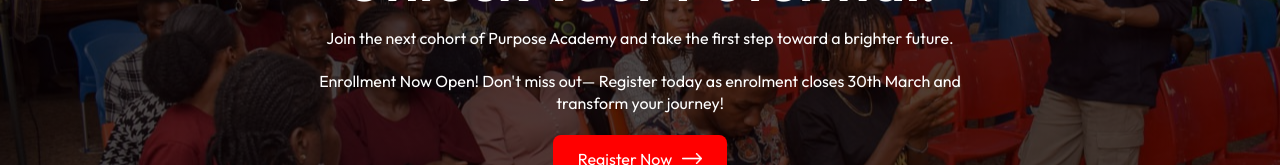
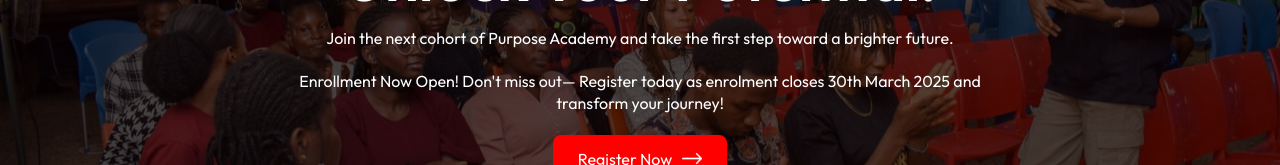
Before and after one commit to DuoDduo/Purpose-Academy, a React (Vite) app: page / in a window 1280 px wide. Shown: the part 338-503 px from the top of the page. Built offline with nearby package versions, Linux system fonts and the light colour scheme.

Commit message:
implemented web3 form

```diff
--- a/src/components/Contact/Contact.jsx
+++ b/src/components/Contact/Contact.jsx
@@ -13,7 +13,7 @@ const Contact = () => {
     setResult("Sending....");
     const formData = new FormData(event.target);
 
-    formData.append("access_key", "YOUR_ACCESS_KEY_HERE");
+    formData.append("access_key", "0856b251-f67e-4a04-b61f-c02f14a8935f");
 
     const response = await fetch("https://api.web3forms.com/submit", {
       method: "POST",
--- a/src/components/Hero/Hero.jsx
+++ b/src/components/Hero/Hero.jsx
@@ -11,7 +11,7 @@ const Hero = () => {
         </h1>
         <p>Join the next cohort of Purpose Academy and take the first step toward a brighter future.</p>
       <p> Enrollment Now Open!
-      Don't miss out— Register today as enrolment closes 30th March and transform your journey!</p>
+      Don't miss out— Register today as enrolment closes 30th March 2025 and transform your journey!</p>
       <a href="https://tinyurl.com/SOPAcademy-Cohort-4" target='blank'><button className='btn'>Register Now <img src={white_arrow} alt="" /> </button></a>
 
       </div>
```
